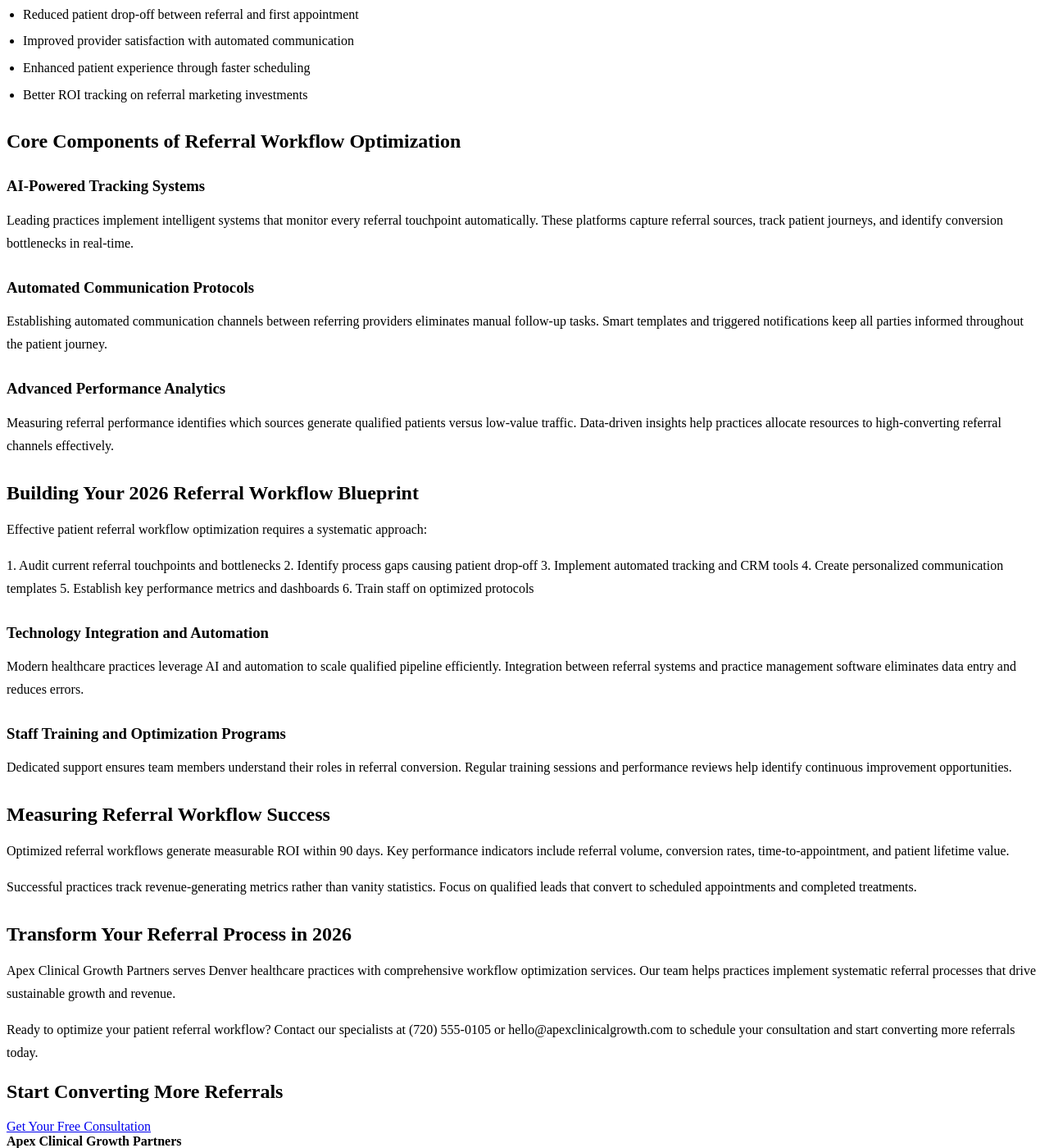
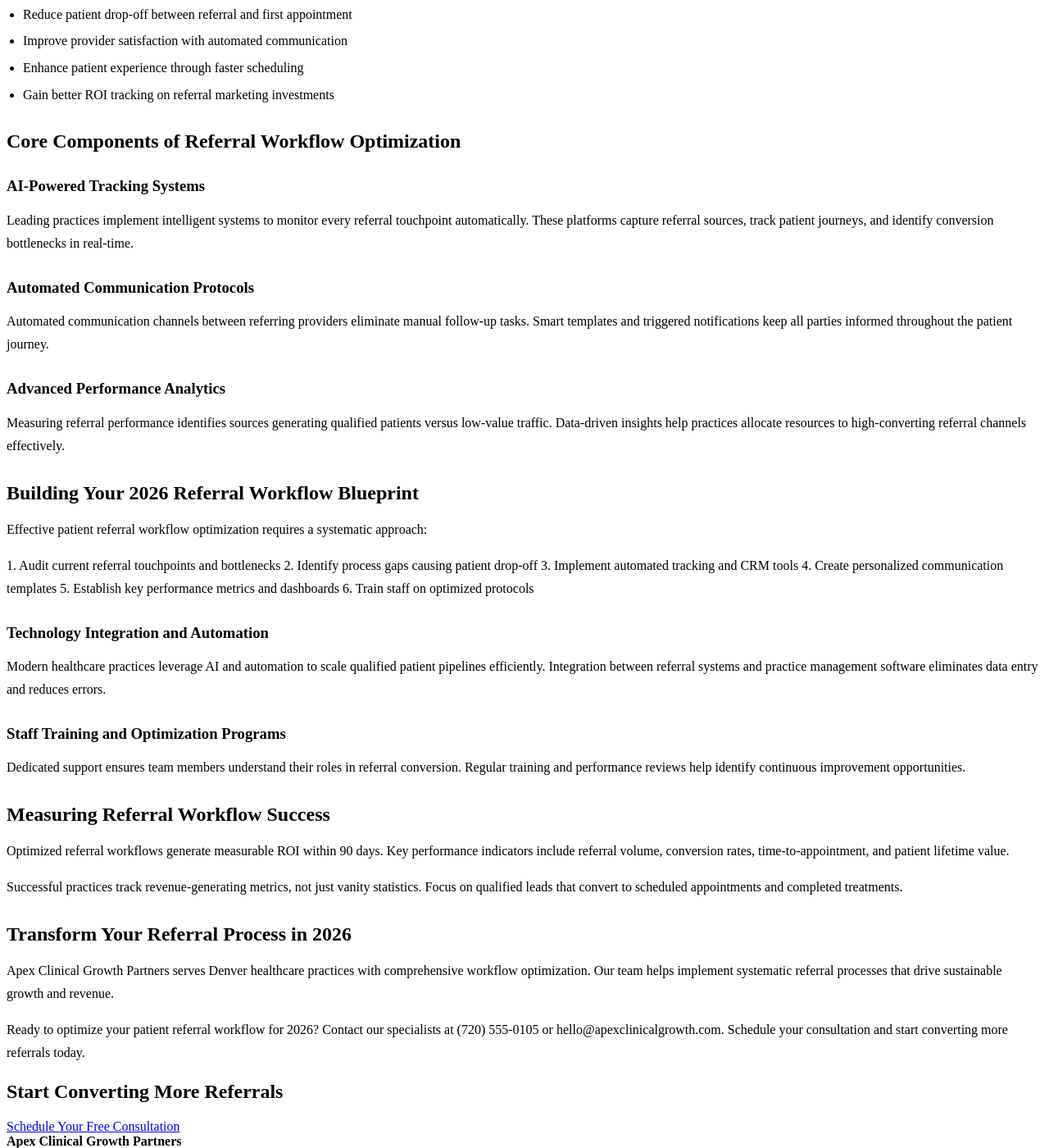
Before and after one commit to prjctlphbt/orbitr-canary-angular-20260228, a Jekyll site: the page patient-referral-workflow-blueprint.html, which Jekyll copies as it is, in a window 1280 px wide and 1400 px high, scrolled down 417 px. Shown: the whole window at 82% size. Built offline with Jekyll 4.4.1, drawn with Linux system fonts in a browser that asks for light colours; some of the changed text lies outside the part shown.

Commit message:
Refresh and update content: patient-referral-workflow-blueprint.html

```diff
--- a/patient-referral-workflow-blueprint.html
+++ b/patient-referral-workflow-blueprint.html
@@ -4,7 +4,7 @@
 <head>
 <meta charset="utf-8"/>
 <meta content="width=device-width, initial-scale=1.0" name="viewport"/>
-<meta content="Optimize your patient referral workflow with Apex Clinical Growth Partners. Streamline processes, reduce delays, and boost referral volume by 40% in 2026. Get your blueprint today." name="description"/>
+<meta content="Maximize patient referrals in 2026 with Apex Clinical Growth Partners. Streamline workflows, reduce delays, and boost your practice's referral volume by 40%. Download your blueprint now." name="description"/>
 <title>Patient Referral Workflow Optimization Blueprint | 2026 Guide</title>
 <style>
 
@@ -103,30 +103,30 @@
 <section class="page-hero landing-hero">
 <div class="container">
 <h1>Patient Referral Workflow Optimization Blueprint</h1>
-<a class="cta" href="/services/">Get Your Blueprint</a>
+<a class="cta" href="/services/">Download Your 2026 Blueprint</a>
 </div>
 </section>
 <section class="landing-content">
 <div class="container orbitr-generated-content">
 <h1>Patient Referral Workflow Optimization Blueprint</h1>
-<p>Streamlining patient referrals drives healthcare growth and maximizes revenue in 2026. Effective workflow optimization transforms fragmented processes into seamless systems that convert qualified leads into scheduled patients.</p>
+<p>Streamlining patient referrals is key for healthcare growth and maximizing revenue in 2026. Effective workflow optimization transforms fragmented processes. It creates seamless systems that convert qualified leads into scheduled patients.</p>
 <h2>Why Patient Referral Workflows Drive Practice Growth</h2>
-<p>Inefficient referral systems waste valuable opportunities and marketing budget. Healthcare practices lose potential revenue when referral processes lack automation and tracking capabilities.</p>
+<p>Inefficient referral systems waste valuable opportunities and marketing budget. Practices lose potential revenue when referral processes lack automation and robust tracking capabilities.</p>
 <p>What practices achieve within 90 days of implementing optimized workflows:</p>
 <ul>
-<li>45% increase in referral conversion rates</li>
-<li>Reduced patient drop-off between referral and first appointment</li>
-<li>Improved provider satisfaction with automated communication</li>
-<li>Enhanced patient experience through faster scheduling</li>
-<li>Better ROI tracking on referral marketing investments</li>
+<li>Achieve a 45% increase in referral conversion rates</li>
+<li>Reduce patient drop-off between referral and first appointment</li>
+<li>Improve provider satisfaction with automated communication</li>
+<li>Enhance patient experience through faster scheduling</li>
+<li>Gain better ROI tracking on referral marketing investments</li>
 </ul>
 <h2>Core Components of Referral Workflow Optimization</h2>
 <h3>AI-Powered Tracking Systems</h3>
-<p>Leading practices implement intelligent systems that monitor every referral touchpoint automatically. These platforms capture referral sources, track patient journeys, and identify conversion bottlenecks in real-time.</p>
+<p>Leading practices implement intelligent systems to monitor every referral touchpoint automatically. These platforms capture referral sources, track patient journeys, and identify conversion bottlenecks in real-time.</p>
 <h3>Automated Communication Protocols</h3>
-<p>Establishing automated communication channels between referring providers eliminates manual follow-up tasks. Smart templates and triggered notifications keep all parties informed throughout the patient journey.</p>
+<p>Automated communication channels between referring providers eliminate manual follow-up tasks. Smart templates and triggered notifications keep all parties informed throughout the patient journey.</p>
 <h3>Advanced Performance Analytics</h3>
-<p>Measuring referral performance identifies which sources generate qualified patients versus low-value traffic. Data-driven insights help practices allocate resources to high-converting referral channels effectively.</p>
+<p>Measuring referral performance identifies sources generating qualified patients versus low-value traffic. Data-driven insights help practices allocate resources to high-converting referral channels effectively.</p>
 <h2>Building Your 2026 Referral Workflow Blueprint</h2>
 <p>Effective patient referral workflow optimization requires a systematic approach:</p>
 <p>1. Audit current referral touchpoints and bottlenecks
@@ -136,21 +136,21 @@
 5. Establish key performance metrics and dashboards
 6. Train staff on optimized protocols</p>
 <h3>Technology Integration and Automation</h3>
-<p>Modern healthcare practices leverage AI and automation to scale qualified pipeline efficiently. Integration between referral systems and practice management software eliminates data entry and reduces errors.</p>
+<p>Modern healthcare practices leverage AI and automation to scale qualified patient pipelines efficiently. Integration between referral systems and practice management software eliminates data entry and reduces errors.</p>
 <h3>Staff Training and Optimization Programs</h3>
-<p>Dedicated support ensures team members understand their roles in referral conversion. Regular training sessions and performance reviews help identify continuous improvement opportunities.</p>
+<p>Dedicated support ensures team members understand their roles in referral conversion. Regular training and performance reviews help identify continuous improvement opportunities.</p>
 <h2>Measuring Referral Workflow Success</h2>
 <p>Optimized referral workflows generate measurable ROI within 90 days. Key performance indicators include referral volume, conversion rates, time-to-appointment, and patient lifetime value.</p>
-<p>Successful practices track revenue-generating metrics rather than vanity statistics. Focus on qualified leads that convert to scheduled appointments and completed treatments.</p>
+<p>Successful practices track revenue-generating metrics, not just vanity statistics. Focus on qualified leads that convert to scheduled appointments and completed treatments.</p>
 <h2>Transform Your Referral Process in 2026</h2>
-<p>Apex Clinical Growth Partners serves Denver healthcare practices with comprehensive workflow optimization services. Our team helps practices implement systematic referral processes that drive sustainable growth and revenue.</p>
-<p>Ready to optimize your patient referral workflow? Contact our specialists at (720) 555-0105 or hello@apexclinicalgrowth.com to schedule your consultation and start converting more referrals today.</p>
+<p>Apex Clinical Growth Partners serves Denver healthcare practices with comprehensive workflow optimization. Our team helps implement systematic referral processes that drive sustainable growth and revenue.</p>
+<p>Ready to optimize your patient referral workflow for 2026? Contact our specialists at (720) 555-0105 or hello@apexclinicalgrowth.com. Schedule your consultation and start converting more referrals today.</p>
 </div>
 </section>
 <section class="landing-cta">
 <div class="container">
 <h2>Start Converting More Referrals</h2>
-<a class="cta" href="/services/">Get Your Free Consultation</a>
+<a class="cta" href="/services/">Schedule Your Free Consultation</a>
 </div>
 </section>
 </main>
```
Also changed, not shown: other parts of patient-referral-workflow-blueprint.html (+0 -10 lines).
